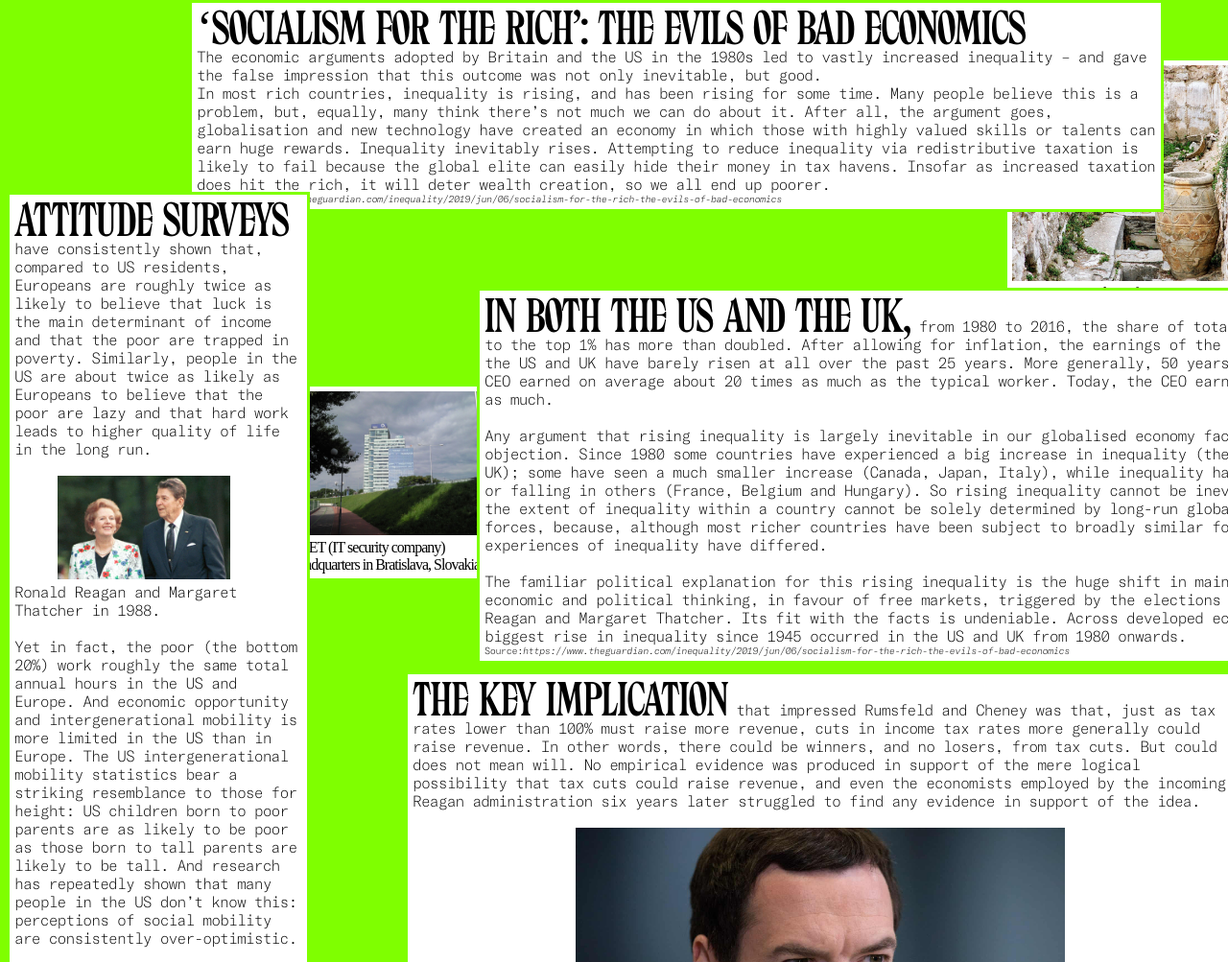
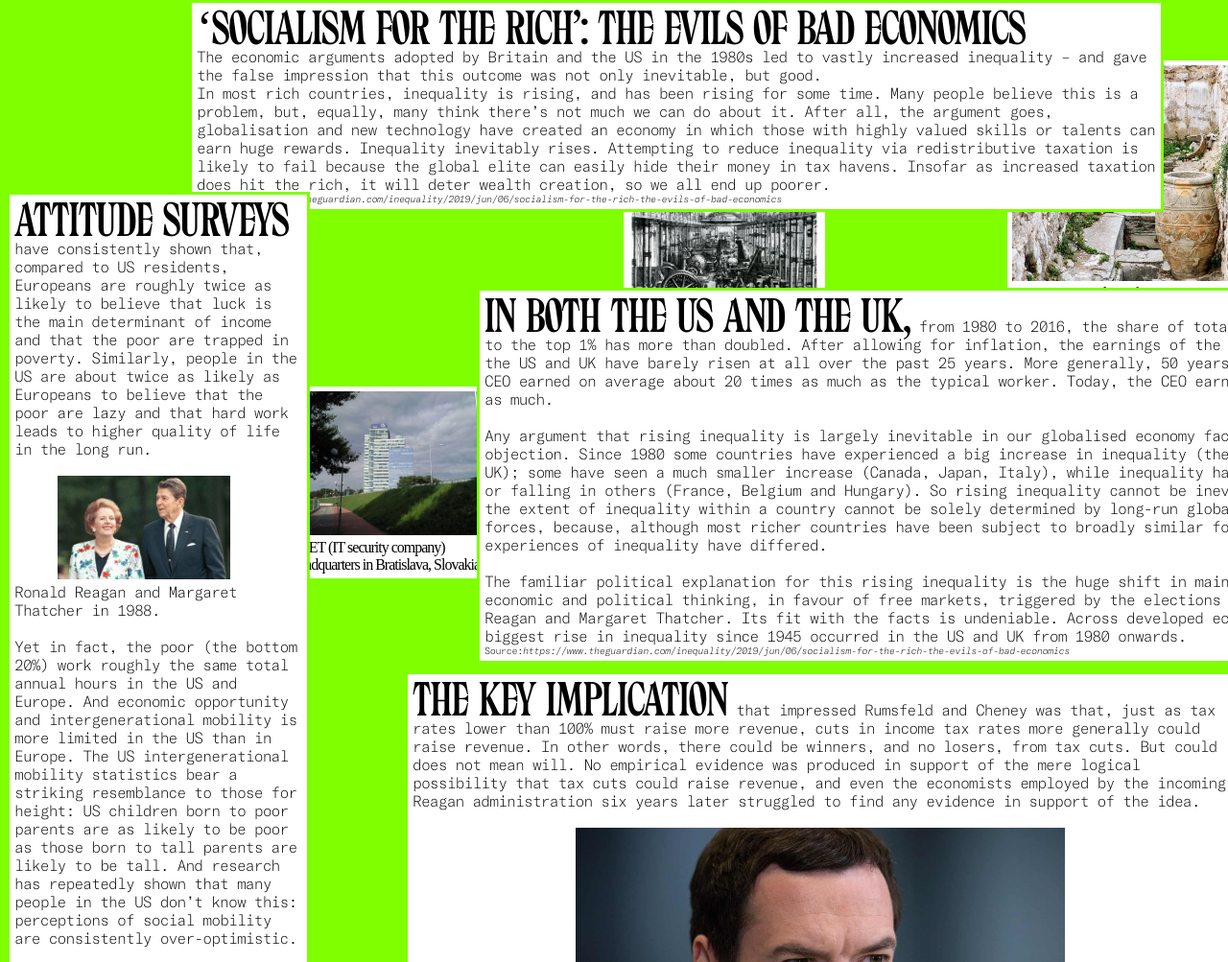
Before and after one commit to oceanalbin/Online-Data-Scraper-Publication, a website: page index.html in a window 1280 px wide. Shown: the part 4997-6000 px from the top of the page at 96% size. Drawn offline with nearby package versions, Linux system fonts and the light colour scheme.

Commit message:
Update index.html

```diff
--- a/index.html
+++ b/index.html
@@ -265,7 +265,10 @@
     <img src="images/10 Ducats (1621), minted as circulating currency by the Fugger Family..jpg" />
     <br />10 Ducats (1621), minted as circulating currency by the Fugger Family.
 </div>
-
+<div class="image2part3">
+    <img src="images/Sachsische Maschinenfabrik in Chemnitz, Germany, 1868..jpg" />
+    <br />Sächsische Maschinenfabrik in Chemnitz, Germany, 1868.
+</div>
 <div class="image2part4">
     <img src="images/ESET (IT security company) headquarters in Bratislava, Slovakia..jpg" />
     <br />ESET (IT security company) headquarters in Bratislava, Slovakia.
```
